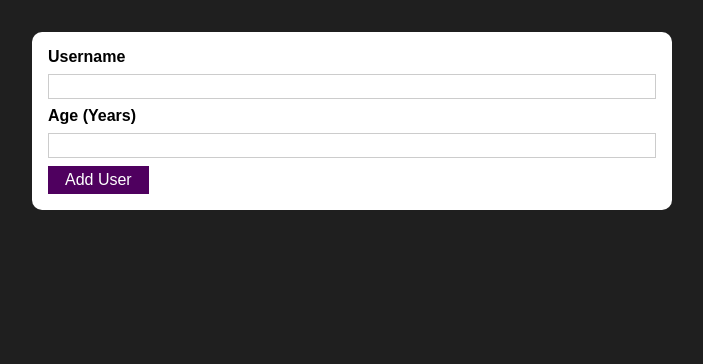
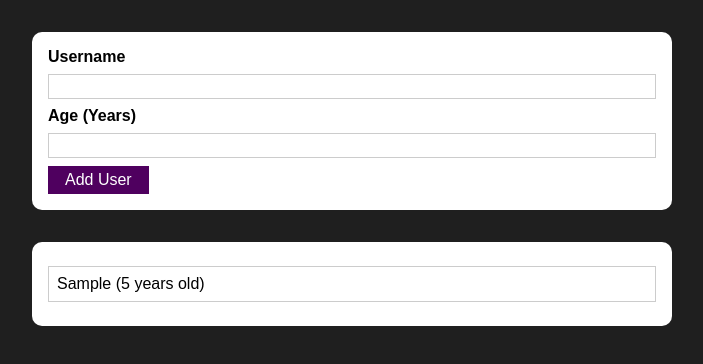
Before and after one commit to essahijazi/small-react-app, a React (Create React App) app: page / in a window 1280 px wide. Both pictures are taken after typing "Sample", "5" into the empty fields and a click on the button "Add User". Shown: the top 364 px of the page, without its empty margins (288-991 px from the left). Built offline with nearby package versions, Linux system fonts and the light colour scheme.

Commit message:
display and store user list in state

```diff
--- a/src/App.js
+++ b/src/App.js
@@ -1,10 +1,21 @@
-import React from "react";
+import React, { useState } from "react";
 import AddUser from "./components/Users/AddUser";
+import UserList from "./components/Users/UserList";
 
 function App() {
+  const [usersList, setUsersList] = useState([]);
+
+  const addUserHandler = (user) => {
+    console.log(user);
+    setUsersList((prevUserList) => {
+      return [...prevUserList, { ...user, id: Math.random().toString() }];
+    });
+  };
+
   return (
     <div>
-      <AddUser />
+      <AddUser addUserHandler={addUserHandler} />
+      <UserList users={usersList} />
     </div>
   );
 }
--- a/src/components/Users/AddUser.js
+++ b/src/components/Users/AddUser.js
@@ -3,7 +3,7 @@ import Button from "../UI/Button";
 import Card from "../UI/Card";
 import classes from "./AddUser.module.css";
 
-const AddUser = () => {
+const AddUser = (props) => {
   const [enteredUsername, setUsername] = useState("");
   const [enteredAge, setAge] = useState("");
 
@@ -19,7 +19,7 @@ const AddUser = () => {
       return;
     }
 
-    console.log(enteredUsername, enteredAge);
+    props.addUserHandler({ name: enteredUsername, age: enteredAge });
     setUsername("");
     setAge("");
   };
--- /dev/null
+++ b/src/components/Users/UserList.js
@@ -0,0 +1,19 @@
+import React from "react";
+import Card from "../UI/Card";
+import classes from "./UserList.module.css";
+
+const UserList = (props) => {
+  return (
+    <Card className={classes.users}>
+      <ul>
+        {props.users.map((user) => (
+          <li key={user.id}>
+            {user.name} ({user.age} years old)
+          </li>
+        ))}
+      </ul>
+    </Card>
+  );
+};
+
+export default UserList;
--- /dev/null
+++ b/src/components/Users/UserList.module.css
@@ -0,0 +1,16 @@
+.users {
+  margin: 2rem auto;
+  width: 90%;
+  max-width: 40rem;
+}
+
+.users ul {
+  list-style: none;
+  padding: 1rem;
+}
+
+.users li {
+  border: 1px solid #ccc;
+  margin: 0.5rem 0;
+  padding: 0.5rem;
+}
```
